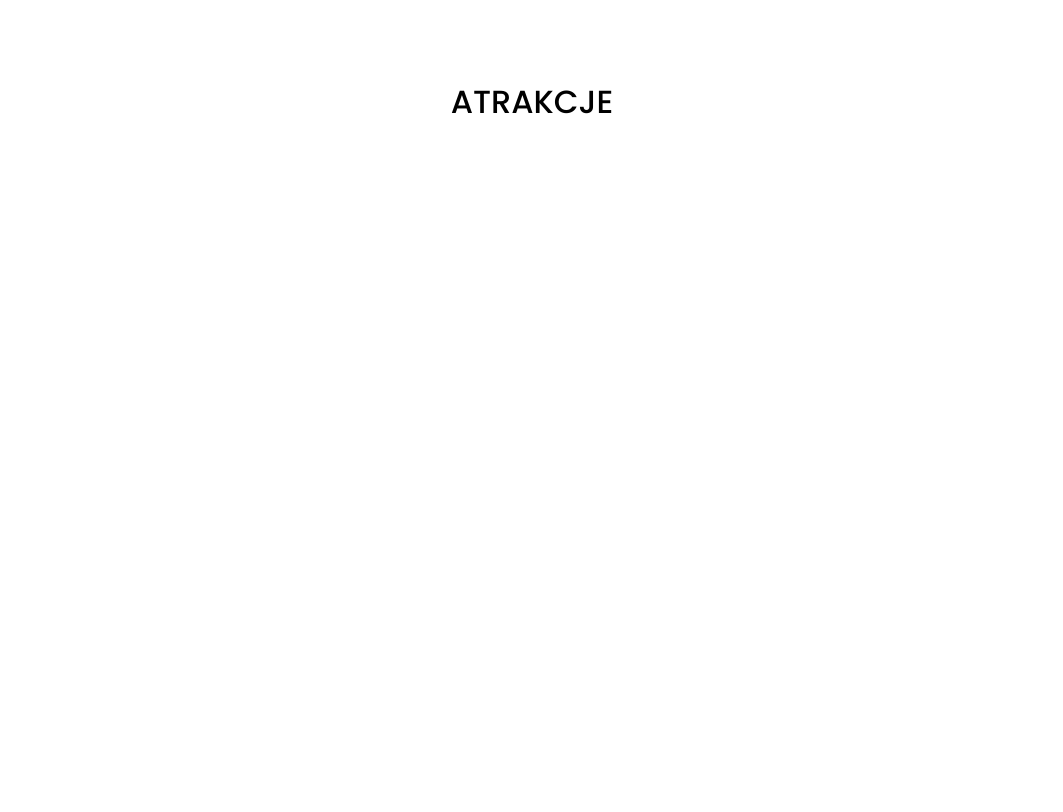
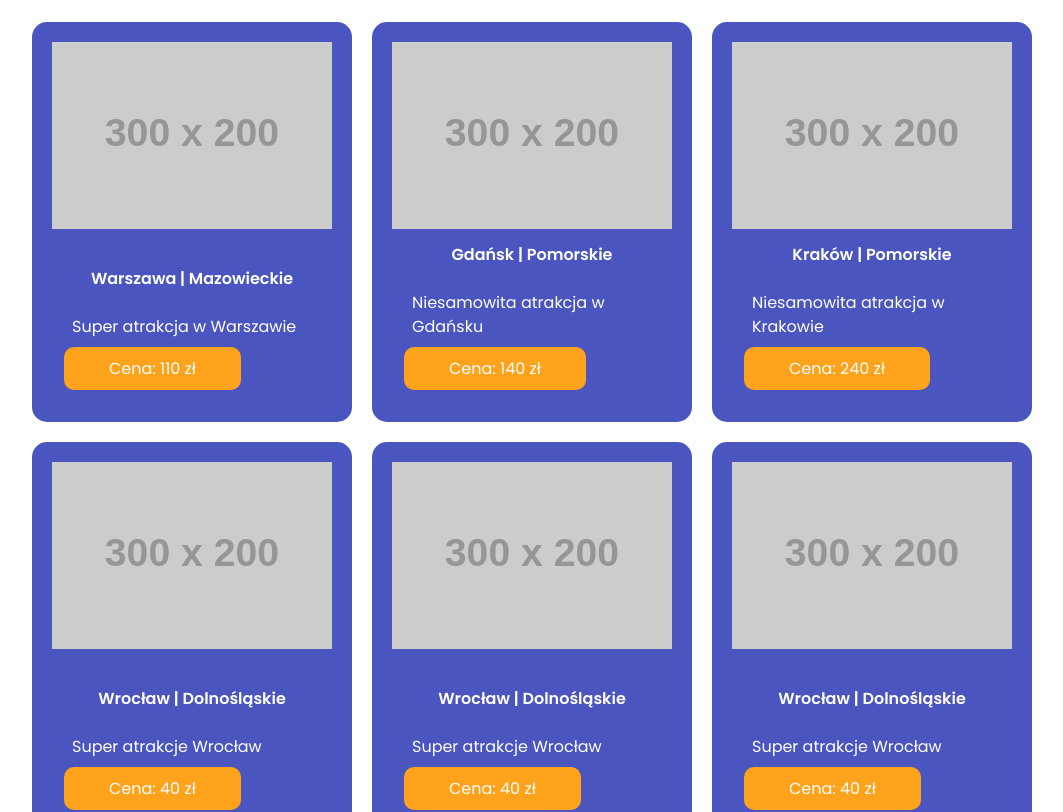
Before and after one commit to mkropidlowski/travel-app, a Next.js app: page / in a window 1280 px wide. Shown: the part 1280-2092 px from the top of the page, without its empty margins (108-1171 px from the left). Before the commit the page ends 1920 px from the top, so only its background shows below. Built offline with nearby package versions, Linux system fonts and the light colour scheme.

Commit message:
Create new sections & cards with data

```diff
--- a/app/components/atoms/Button/button.module.scss
+++ b/app/components/atoms/Button/button.module.scss
@@ -41,3 +41,7 @@
 .buttonSecondary {
 	@include buttonStyles($color-orange, $color-white, $color-orange, $color-white);
 }
+
+.buttonTertiary {
+	@include buttonStyles($color-green, $color-white, $color-green, $color-white);
+}
--- a/app/components/molecules/Attractions/Attraction.tsx
+++ b/app/components/molecules/Attractions/Attraction.tsx
@@ -2,18 +2,21 @@ import { FC } from 'react';
 import styles from './attractions.module.scss';
 import Heading from 'components/atoms/Heading/Heading';
 import clsx from 'clsx';
-
+import CardsContainer from '../CardsContainer/CardsContainer';
+import { offersMockup } from '../CardsContainer/data';
 export interface IAttractions {}
 
 const Attractions: FC<IAttractions> = () => {
 	return (
-		<section className={clsx('relative top-[100px] max-w-[1000px] h-[70vh]')}>
+		<section className={clsx('max-w-[1000px] h-auto')}>
 			<div className={clsx('w-full')}>
 				<Heading variant="h2" className={clsx('!text-left font-medium uppercase')}>
 					Atrakcje
 				</Heading>
 			</div>
-			<div></div>
+			<div className={clsx('relative top-[50px]')}>
+				<CardsContainer cards={offersMockup} />
+			</div>
 		</section>
 	);
 };
--- a/app/components/molecules/Card/Card.tsx
+++ b/app/components/molecules/Card/Card.tsx
@@ -1,6 +1,9 @@
 import { BE_Attraction } from 'types/types';
 import styles from './card.module.scss';
 import { FC } from 'react';
+import clsx from 'clsx';
+import Image from 'next/image';
+import Button from 'components/atoms/Button/Button';
 
 export interface ICard {
 	attraction?: BE_Attraction;
@@ -8,8 +11,28 @@ export interface ICard {
 	className?: string;
 }
 
-const Card: FC<ICard> = () => {
-	return <div>CARD ATTR</div>;
+const Card: FC<ICard> = ({ attraction }) => {
+	return (
+		<div
+			className={clsx(
+				'flex flex-col justify-between w-[320px] min-h-[400px] bg-cardColor p-5 rounded-[15px] hover:bg-sky-700 cursor-pointer'
+			)}
+		>
+			<div>
+				<Image src={attraction?.src ?? ''} alt={attraction?.title ?? ''} width={300} height={250} />
+			</div>
+			<div className={clsx('text-white p-3')}>
+				<p className={clsx('font-semibold text-center')}>
+					{attraction?.city} | {attraction?.province}
+				</p>
+				<p className={clsx('p-2 mt-4')}>{attraction?.title}</p>
+
+				<Button color="secondary">
+					Cena: {attraction?.price} {attraction?.priceCurrency}
+				</Button>
+			</div>
+		</div>
+	);
 };
 
 export default Card;
--- /dev/null
+++ b/app/components/molecules/CardsContainer/CardsContainer.tsx
@@ -0,0 +1,20 @@
+import { FC } from 'react';
+import { BE_Attraction } from 'types/types';
+import Card from '../Card/Card';
+import clsx from 'clsx';
+
+export interface ICard {
+	cards: BE_Attraction[];
+}
+
+const CardsContainer: FC<ICard> = ({ cards }) => {
+	return (
+		<div className={clsx('max-w-[1000px] h-auto flex flex-row flex-wrap items-center justify-center gap-5')}>
+			{cards.map((attraction) => (
+				<Card key={attraction.id} attraction={attraction} />
+			))}
+		</div>
+	);
+};
+
+export default CardsContainer;
--- /dev/null
+++ b/app/components/molecules/CardsContainer/data.ts
@@ -0,0 +1,74 @@
+export const offersMockup = [
+	{
+		city: 'Warszawa',
+		province: 'Mazowieckie',
+		title: 'Super atrakcja w Warszawie',
+		price: 110,
+		priceCurrency: 'zł',
+		category: 'Jazda konno',
+		src: 'https://placehold.jp/300x200.png',
+	},
+	{
+		city: 'Gdańsk',
+		province: 'Pomorskie',
+		title: 'Niesamowita atrakcja w Gdańsku',
+		category: 'Trampoliny',
+		price: 140,
+		priceCurrency: 'zł',
+		src: 'https://placehold.jp/300x200.png',
+	},
+	{
+		city: 'Kraków',
+		province: 'Pomorskie',
+		title: 'Niesamowita atrakcja w Krakowie',
+		category: 'Zwiedzanie',
+		price: 240,
+		priceCurrency: 'zł',
+		src: 'https://placehold.jp/300x200.png',
+	},
+	{
+		city: 'Wrocław',
+		province: 'Dolnośląskie',
+		title: 'Super atrakcje Wrocław',
+		category: 'Muzeum',
+		price: 40,
+		priceCurrency: 'zł',
+		src: 'https://placehold.jp/300x200.png',
+	},
+	{
+		city: 'Wrocław',
+		province: 'Dolnośląskie',
+		title: 'Super atrakcje Wrocław',
+		category: 'Muzeum',
+		price: 40,
+		priceCurrency: 'zł',
+		src: 'https://placehold.jp/300x200.png',
+	},
+	{
+		city: 'Wrocław',
+		province: 'Dolnośląskie',
+		title: 'Super atrakcje Wrocław',
+		category: 'Muzeum',
+		price: 40,
+		priceCurrency: 'zł',
+		src: 'https://placehold.jp/300x200.png',
+	},
+	{
+		city: 'Wrocław',
+		province: 'Dolnośląskie',
+		title: 'Super atrakcje Wrocław',
+		category: 'Muzeum',
+		price: 40,
+		priceCurrency: 'zł',
+		src: 'https://placehold.jp/300x200.png',
+	},
+	{
+		city: 'Wrocław',
+		province: 'Dolnośląskie',
+		title: 'Super atrakcje Wrocław',
+		category: 'Muzeum',
+		price: 40,
+		priceCurrency: 'zł',
+		src: 'https://placehold.jp/300x200.png',
+	},
+];
--- a/app/components/molecules/PopularAttraction/PopularAttraction.tsx
+++ b/app/components/molecules/PopularAttraction/PopularAttraction.tsx
@@ -9,7 +9,7 @@ export interface IPopularAttractionProps {
 }
 const PopularAttraction: FC<IPopularAttractionProps> = ({ cities = citiesMockup }) => {
 	return (
-		<section className={clsx('relative top-[100px] max-w-[1000px] h-[70vh]')}>
+		<section className={clsx('max-w-[1000px] h-auto')}>
 			<div className={clsx('w-full')}>
 				<Heading variant="h2" className={clsx('!text-left font-medium uppercase')}>
 					Dostępne atrakcje
--- /dev/null
+++ b/app/components/organism/Footer/Footer.tsx
@@ -0,0 +1,37 @@
+import clsx from 'clsx';
+import Button from 'components/atoms/Button/Button';
+import Heading from 'components/atoms/Heading/Heading';
+import Input from 'components/atoms/Input/Input';
+import Link from 'next/link';
+import { FC } from 'react';
+
+export interface IFooter {}
+
+const Footer: FC<IFooter> = () => {
+	return (
+		<footer className={clsx('mt-[150px] w-full h-[300px] bg-footerColor text-white rounded-t-[20px]')}>
+			<Heading variant="h1" className={clsx('p-5 text-white !text-left font-semibold')}>
+				Travel Portal
+			</Heading>
+			<div className={clsx('w-[80%] m-auto h-auto flex flex-row justify-between items-end')}>
+				<div className={clsx('flex flex-col gap-[20px]')}>
+					<Link href="/">Hello</Link>
+					<Link href="/policy">Polityka Prywatności</Link>
+					<Link href="/regulamin">Regulamin</Link>
+				</div>
+				<div className={clsx('flex flex-col gap-[20px]')}>
+					<p className={clsx('font-semibold')}>Travel Portal</p>
+					<p>ul. Warszawska, Gdańsk</p>
+					<p>+48 555 555 555</p>
+				</div>
+				<div className={clsx('max-w-[320px] flex flex-col items-end gap-[10px]')}>
+					<Input type="text" placeholder="Adres e-mail" />
+					<Button color="tertiary">Zapisz się do newslettera</Button>
+				</div>
+			</div>
+			<div className={clsx('absolute bottom-0 w-full h-[30px] text-center bg-sky-700')}>Wykonał Michał Kropidłowski</div>
+		</footer>
+	);
+};
+
+export default Footer;
--- a/app/components/organism/Layout/Layout.tsx
+++ b/app/components/organism/Layout/Layout.tsx
@@ -11,7 +11,7 @@ interface ILayout {
 const Layout: FC<ILayout> = ({ title, description, children }) => (
 	<div className={clsx('flex flex-wrap justify-center items-center')}>
 		<Navbar />
-		<main className={clsx('w-full h-full')}>{children}</main>
+		<main className={clsx('w-full h-auto')}>{children}</main>
 	</div>
 );
 
--- a/app/components/organism/SectionsLayout/SectionsLayout.tsx
+++ b/app/components/organism/SectionsLayout/SectionsLayout.tsx
@@ -6,7 +6,9 @@ export interface ISectionsLayoutProps {
 }
 
 const SectionsLayout: FC<ISectionsLayoutProps> = ({ children }) => (
-	<div className={clsx('flex flex-col items-center justify-center w-full')}>{children}</div>
+	<div className={clsx('relative mt-[70px] flex flex-col items-center justify-center w-full h-auto gap-[50px]')}>
+		{children}
+	</div>
 );
 
 export default SectionsLayout;
--- a/app/page.tsx
+++ b/app/page.tsx
@@ -4,6 +4,7 @@ import Hero from './components/organism/Hero/Hero';
 import PopularAttraction from 'components/molecules/PopularAttraction/PopularAttraction';
 import SectionsLayout from 'components/organism/SectionsLayout/SectionsLayout';
 import Attractions from 'components/molecules/Attractions/Attraction';
+import Footer from 'components/organism/Footer/Footer';
 
 const Home: NextPage = () => {
 	return (
@@ -12,6 +13,7 @@ const Home: NextPage = () => {
 			<SectionsLayout>
 				<PopularAttraction />
 				<Attractions />
+				<Footer />
 			</SectionsLayout>
 		</Layout>
 	);
--- a/tailwind.config.js
+++ b/tailwind.config.js
@@ -16,6 +16,12 @@ module.exports = {
 				},
 				secondary: {
 					DEFAULT: '#202945',
+				},
+				cardColor: {
+					DEFAULT: '#4b55c0',
+				},
+				footerColor: {
+					DEFAULT: '#3b82f6',
 				},
 			},
 			width: {
```
Also changed, not shown: app/components/molecules/CardsContainer/cardsContainer.module.scss (added).
